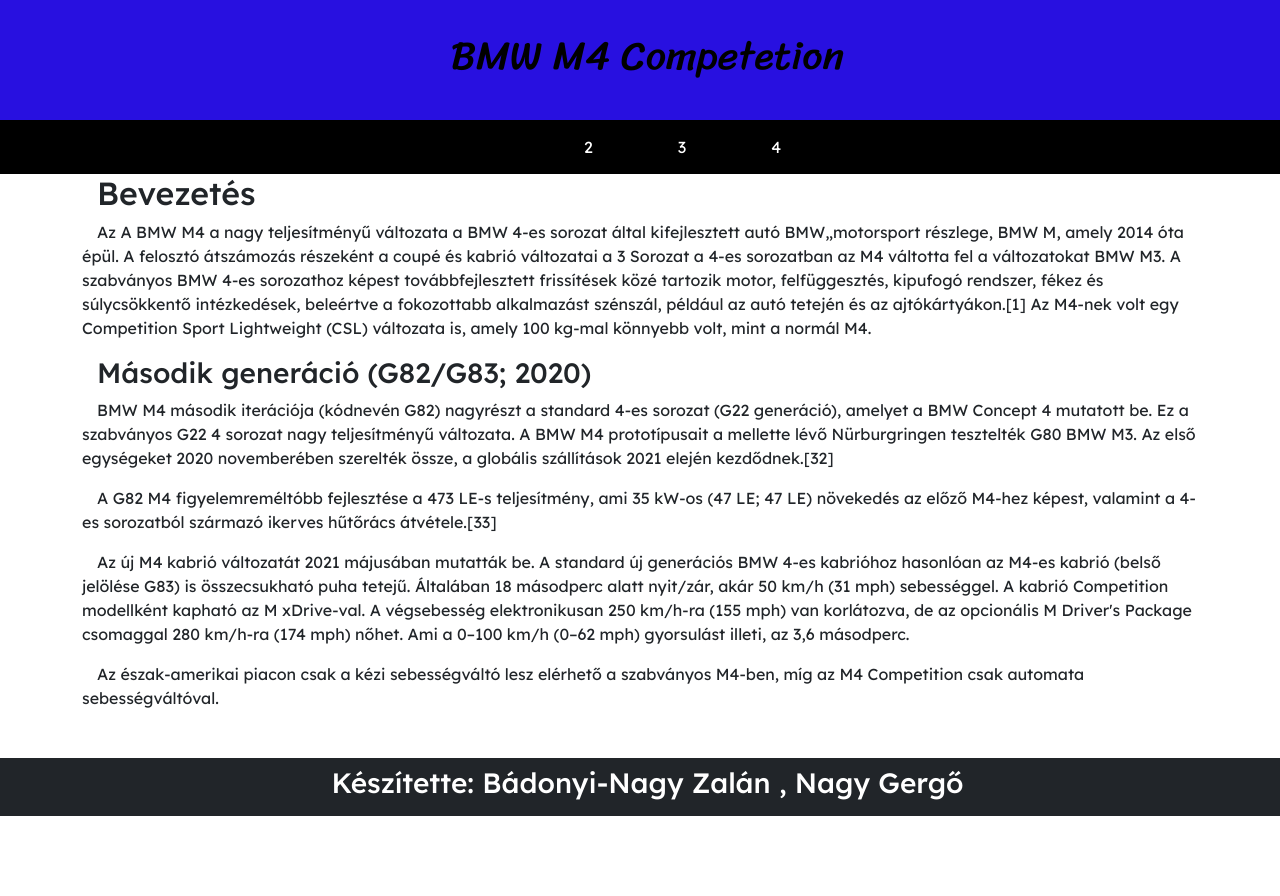
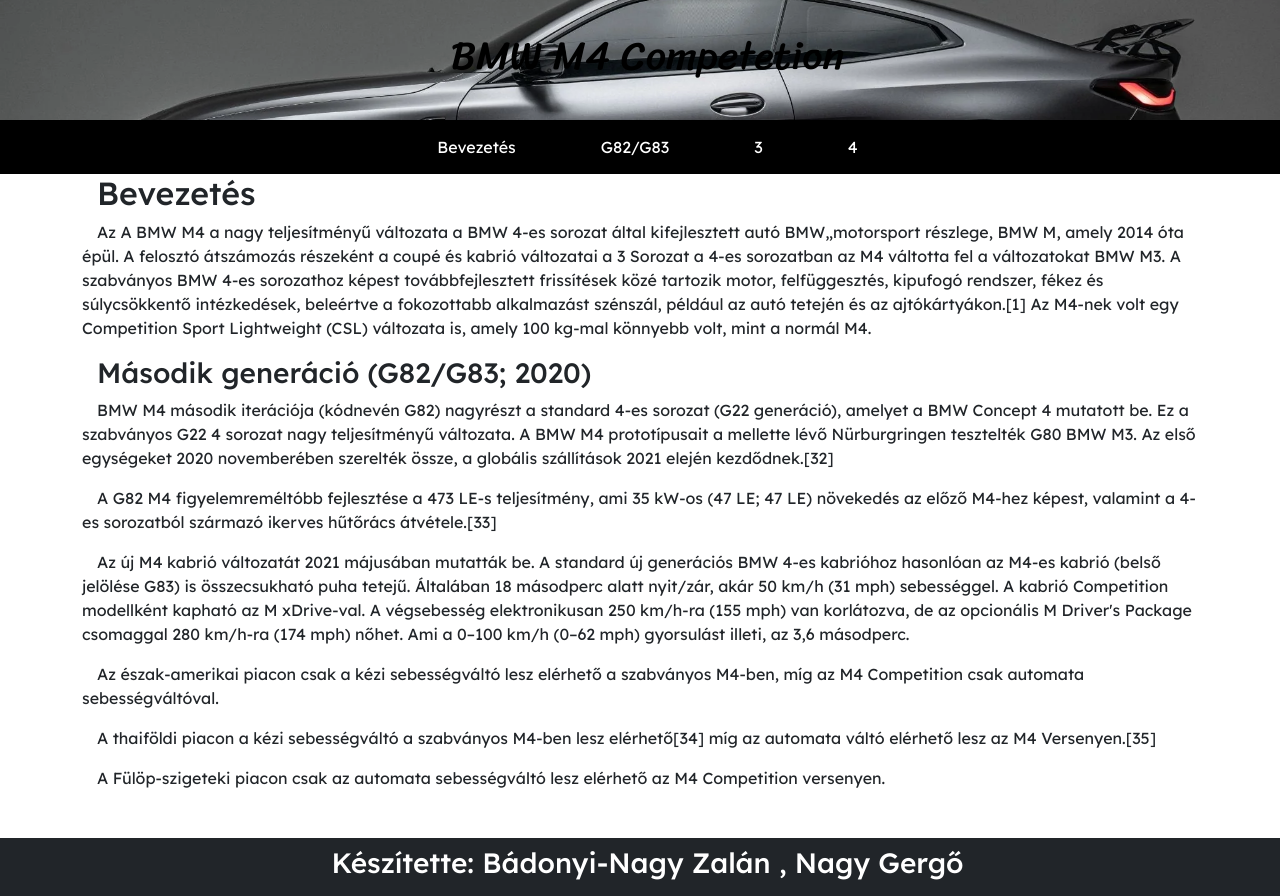
Before and after one commit to Gery200/Projekt, a plain HTML site: page index.html in a window 1280 px wide. Before the commit the page ends 816 px from the top, so only its background shows below. Drawn offline with Linux system fonts and the light colour scheme.

Commit message:
header hatterkep elkezdese

```diff
--- a/index.html
+++ b/index.html
@@ -19,8 +19,8 @@
 
     <nav id="navbar">
         <ul>
-            <li><a href=""></a></li>
-            <li><a href="">2</a></li>
+            <li><a href="#bev">Bevezetés</a></li>
+            <li><a href="#masodik">G82/G83</a></li>
             <li><a href="">3</a></li>
             <li><a href="">4</a></li>
         </ul>
@@ -56,6 +56,12 @@
                         <p>
                             Az észak-amerikai piacon csak a kézi sebességváltó lesz elérhető a szabványos M4-ben, míg az M4 Competition csak automata sebességváltóval.
                         </p>
+                        <p>
+                            A thaiföldi piacon a kézi sebességváltó a szabványos M4-ben lesz elérhető[34] míg az automata váltó elérhető lesz az M4 Versenyen.[35]
+                        </p>
+                        <p>
+                            A Fülöp-szigeteki piacon csak az automata sebességváltó lesz elérhető az M4 Competition versenyen.
+                        </p>
                     </div>
                 </div>
              </div>
--- a/style.css
+++ b/style.css
@@ -3,6 +3,15 @@
 header{
     padding: 2rem;
     background-color: #2810E0;
+    background-image: url(./img/adro-g8x-m3-m4-side-profile.webp);
+    background-size: cover;
+    background-position: fixed;
+    background-repeat: no-repeat;
+    background-position: center;
+    background-position-x: 100%;
+    background-position-y: 50%;
+
+
 }
 
 header h1 {
```
